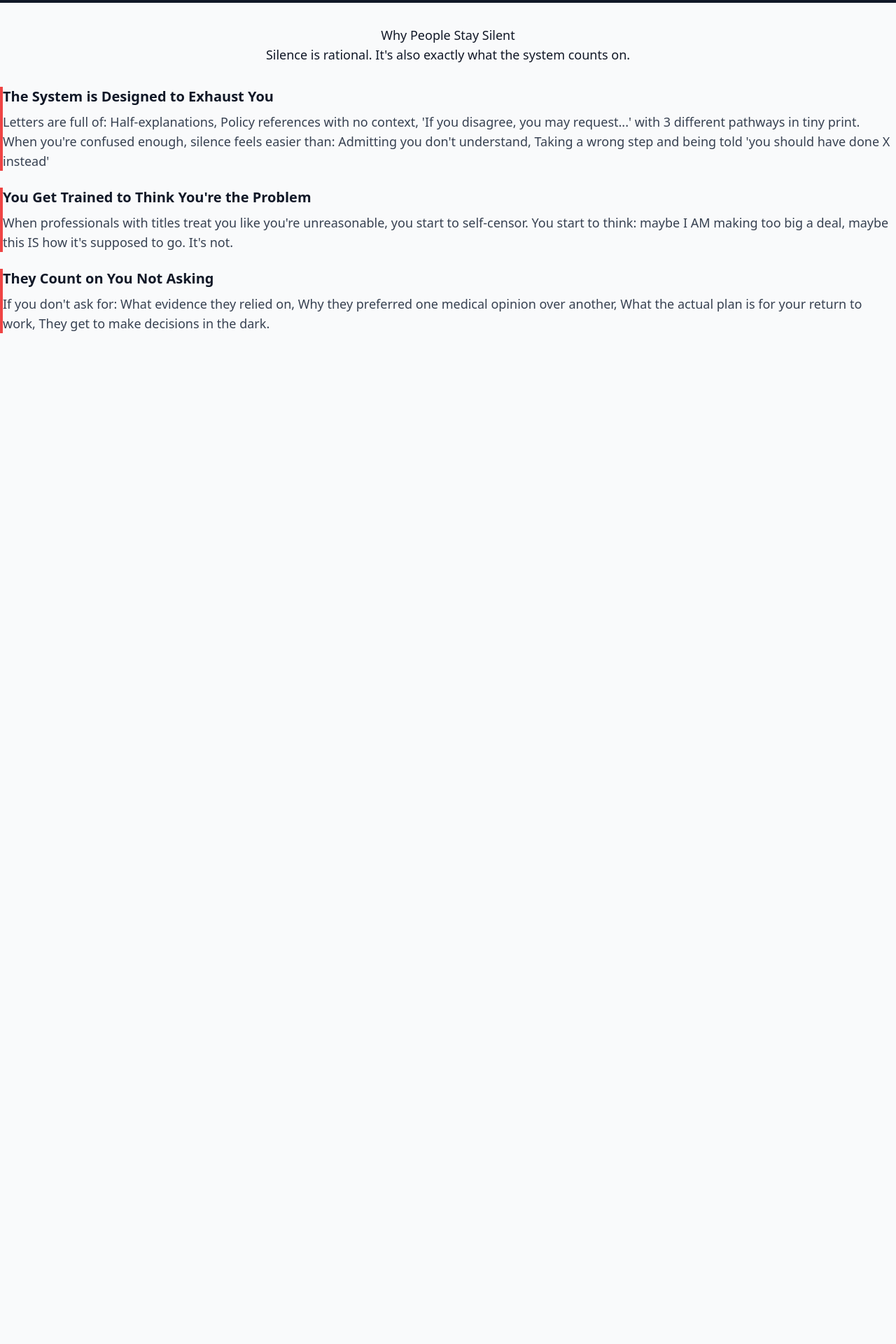
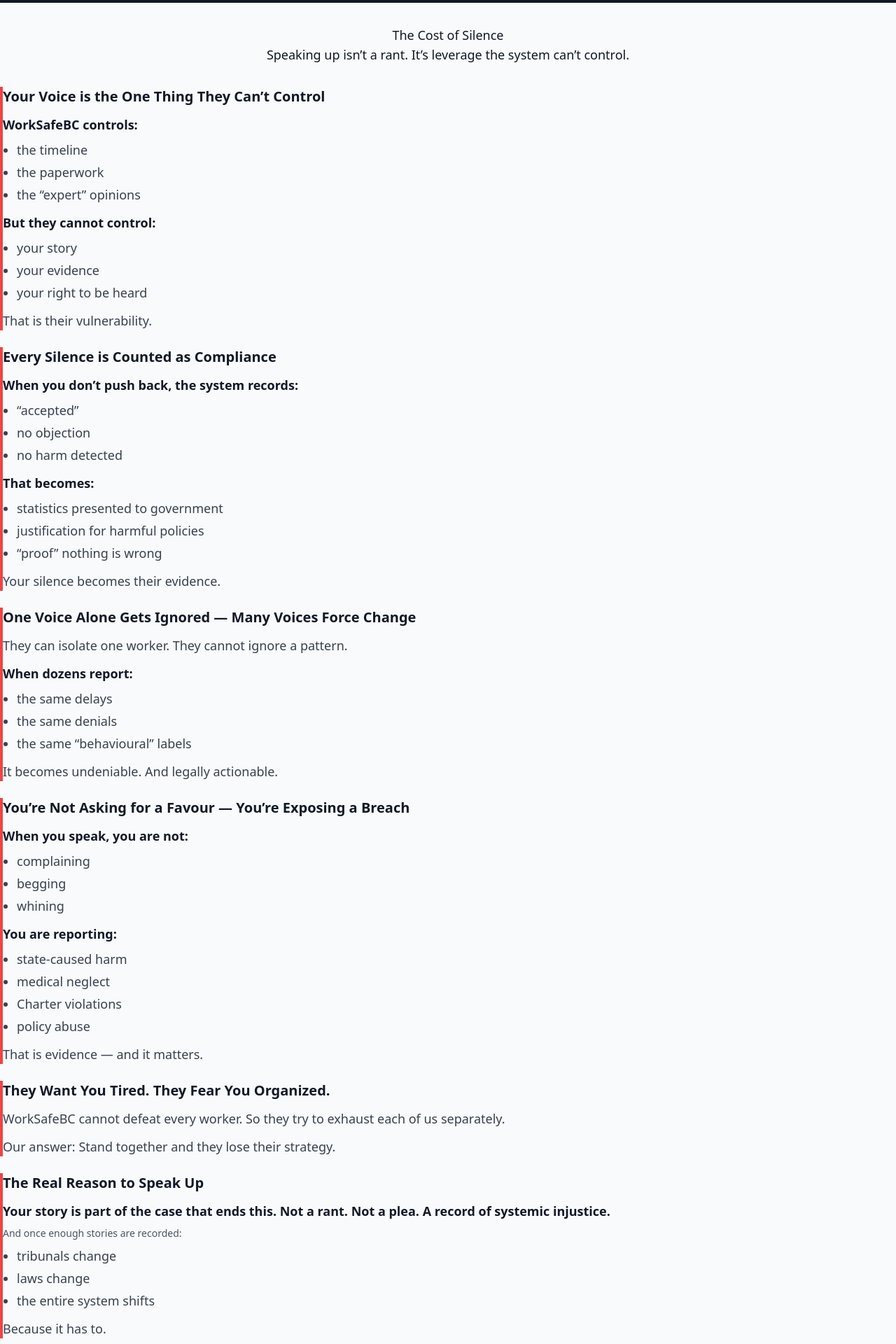
Before and after one commit to davidoyle/WEB, a Next.js app: page /why-silent in a window 1280 px wide. Shown: the part 60-1980 px from the top of the page at 70% size. Before the commit the page ends 800 px from the top, so only its background shows below. Built offline with nearby package versions, Linux system fonts and the light colour scheme.

Commit message:
Update cost of silence content

```diff
--- a/src/components/Navigation.jsx
+++ b/src/components/Navigation.jsx
@@ -17,7 +17,7 @@
   { href: '/resources', label: 'Resources' },
   { href: '/pressure-points', label: 'Pressure Points' },
   { href: '/templates', label: 'Email Templates' },
-  { href: '/why-silent', label: 'Why Silent' },
+  { href: '/why-silent', label: 'The Cost of Silence' },
   { href: '/how-to-use', label: 'How To Use' },
   { href: '/wcat', label: 'WCAT Armory' },
   { href: '/tell-your-story', label: 'Tell Your Story' },
--- a/src/data/content.js
+++ b/src/data/content.js
@@ -507,16 +507,132 @@
 
 export const whySilentPoints = [
   {
-    title: "The System is Designed to Exhaust You",
-    description: "Letters are full of: Half-explanations, Policy references with no context, 'If you disagree, you may request...' with 3 different pathways in tiny print. When you're confused enough, silence feels easier than: Admitting you don't understand, Taking a wrong step and being told 'you should have done X instead'"
+    title: "Your Voice is the One Thing They Can’t Control",
+    sections: [
+      {
+        type: "list",
+        heading: "WorkSafeBC controls:",
+        items: ["the timeline", "the paperwork", "the “expert” opinions"]
+      },
+      {
+        type: "list",
+        heading: "But they cannot control:",
+        items: ["your story", "your evidence", "your right to be heard"]
+      },
+      {
+        type: "text",
+        content: "That is their vulnerability."
+      }
+    ]
   },
   {
-    title: "You Get Trained to Think You're the Problem",
-    description: "When professionals with titles treat you like you're unreasonable, you start to self-censor. You start to think: maybe I AM making too big a deal, maybe this IS how it's supposed to go. It's not."
+    title: "Every Silence is Counted as Compliance",
+    sections: [
+      {
+        type: "list",
+        heading: "When you don’t push back, the system records:",
+        items: ['“accepted”', 'no objection', 'no harm detected']
+      },
+      {
+        type: "list",
+        heading: "That becomes:",
+        items: [
+          "statistics presented to government",
+          "justification for harmful policies",
+          "“proof” nothing is wrong"
+        ]
+      },
+      {
+        type: "text",
+        content: "Your silence becomes their evidence."
+      }
+    ]
   },
   {
-    title: "They Count on You Not Asking",
-    description: "If you don't ask for: What evidence they relied on, Why they preferred one medical opinion over another, What the actual plan is for your return to work, They get to make decisions in the dark."
+    title: "One Voice Alone Gets Ignored — Many Voices Force Change",
+    sections: [
+      {
+        type: "text",
+        content: "They can isolate one worker. They cannot ignore a pattern."
+      },
+      {
+        type: "list",
+        heading: "When dozens report:",
+        items: ["the same delays", "the same denials", "the same “behavioural” labels"]
+      },
+      {
+        type: "text",
+        content: "It becomes undeniable. And legally actionable."
+      }
+    ]
+  },
+  {
+    title: "You’re Not Asking for a Favour — You’re Exposing a Breach",
+    sections: [
+      {
+        type: "list",
+        heading: "When you speak, you are not:",
+        items: ["complaining", "begging", "whining"]
+      },
+      {
+        type: "list",
+        heading: "You are reporting:",
+        items: ["state-caused harm", "medical neglect", "Charter violations", "policy abuse"]
+      },
+      {
+        type: "text",
+        content: "That is evidence — and it matters."
+      }
+    ]
+  },
+  {
+    title: "They Want You Tired. They Fear You Organized.",
+    sections: [
+      {
+        type: "text",
+        content: "WorkSafeBC cannot defeat every worker. So they try to exhaust each of us separately."
+      },
+      {
+        type: "text",
+        content: "Our answer: Stand together and they lose their strategy."
+      }
+    ]
+  },
+  {
+    title: "The Real Reason to Speak Up",
+    sections: [
+      {
+        type: "list",
+        heading: "Your story is part of the case that ends this. Not a rant. Not a plea. A record of systemic injustice.",
+        items: [
+          "tribunals change",
+          "laws change",
+          "the entire system shifts"
+        ],
+        note: "And once enough stories are recorded:"
+      },
+      {
+        type: "text",
+        content: "Because it has to."
+      }
+    ]
+  },
+  {
+    title: "The System Isn’t Ready for You to Speak",
+    sections: [
+      {
+        type: "text",
+        content: "That’s why speaking matters."
+      },
+      {
+        type: "text",
+        content: "Your voice is not a risk. Your voice is leverage."
+      },
+      {
+        type: "text",
+        content: "Say what they don’t want on record — and watch what happens."
+      }
+    ]
   }
 ];
 
--- a/src/sections/WhySilentSection.jsx
+++ b/src/sections/WhySilentSection.jsx
@@ -3,14 +3,37 @@
 const WhySilentSection = () => (
   <div className="section-shell" id="why-silent">
     <div className="mb-8 text-center">
-      <h1 className="section-title">Why People Stay Silent</h1>
-      <p className="section-lead">Silence is rational. It's also exactly what the system counts on.</p>
+      <h1 className="section-title">The Cost of Silence</h1>
+      <p className="section-lead">Speaking up isn&rsquo;t a rant. It&rsquo;s leverage the system can&rsquo;t control.</p>
     </div>
     <div className="space-y-6">
       {whySilentPoints.map((point, index) => (
         <div key={index} className="card border-l-4 border-red-500">
-          <h2 className="text-xl font-bold text-gray-900 mb-2">{point.title}</h2>
-          <p className="text-gray-700">{point.description}</p>
+          <h2 className="text-xl font-bold text-gray-900 mb-3">{point.title}</h2>
+          <div className="space-y-3 text-gray-700">
+            {point.sections ? (
+              point.sections.map((section, sectionIndex) => (
+                <div key={sectionIndex} className="space-y-2">
+                  {section.heading ? (
+                    <p className="font-semibold text-gray-900">{section.heading}</p>
+                  ) : null}
+                  {section.note ? (
+                    <p className="text-sm text-gray-600">{section.note}</p>
+                  ) : null}
+                  {section.type === 'list' ? (
+                    <ul className="list-disc space-y-1 pl-5">
+                      {section.items.map((item, itemIndex) => (
+                        <li key={itemIndex}>{item}</li>
+                      ))}
+                    </ul>
+                  ) : null}
+                  {section.type === 'text' ? <p>{section.content}</p> : null}
+                </div>
+              ))
+            ) : (
+              <p>{point.description}</p>
+            )}
+          </div>
         </div>
       ))}
     </div>
```
